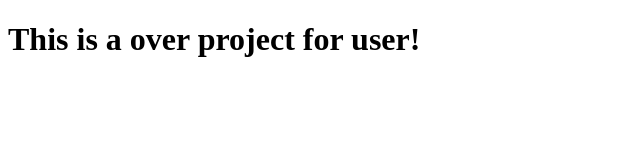
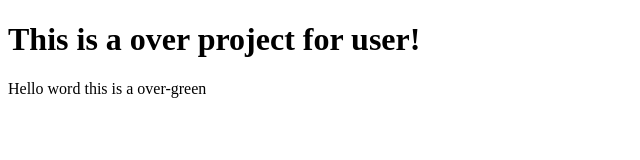
Before and after one commit to SafidyAndry/over, a plain HTML site: page index.html in a window 1280 px wide. Shown: the whole page, without its empty margins (0-640 px from the left). Drawn offline with Linux system fonts and the light colour scheme.

Commit message:
update index.html

```diff
--- a/index.html
+++ b/index.html
@@ -9,6 +9,7 @@
 
 <body>
  <h1>This is a over project for user!</h1>
+ <p>Hello word this is a over-green</p>
 </body>
 
 </html>
```
